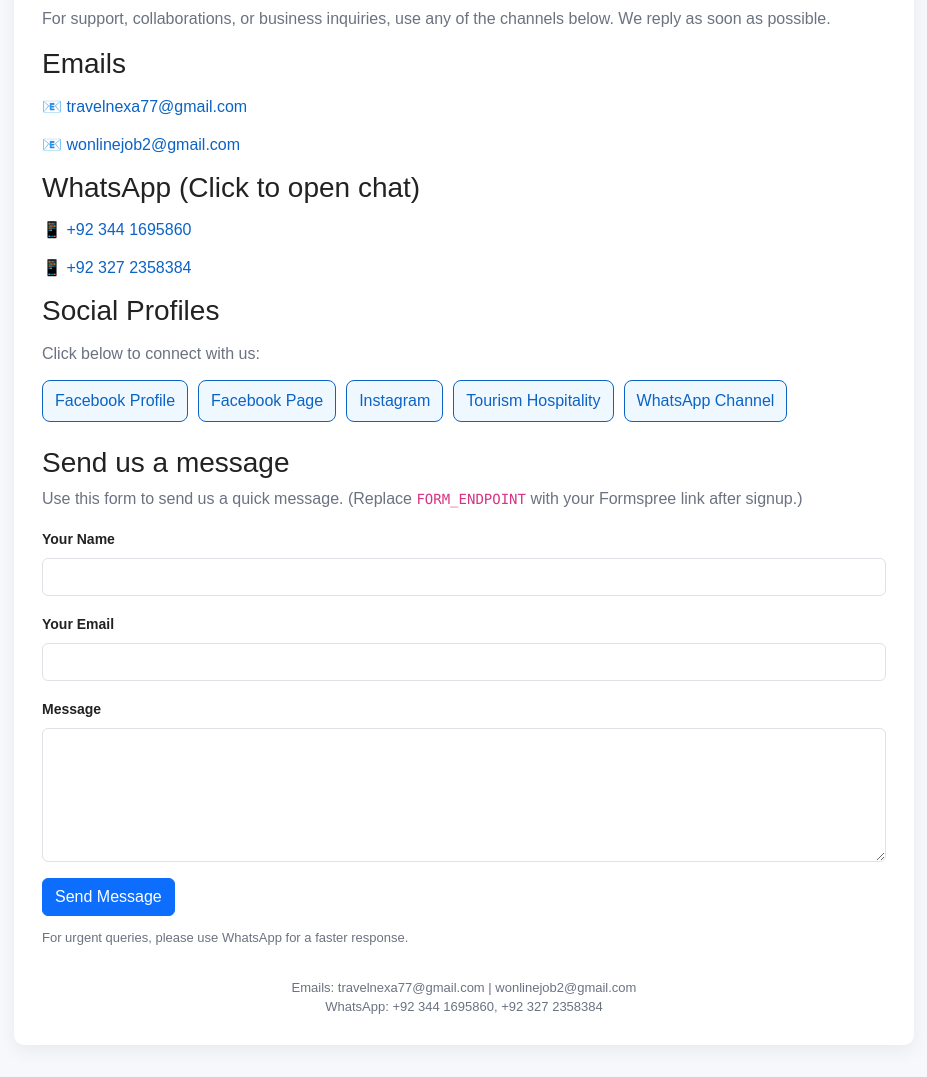
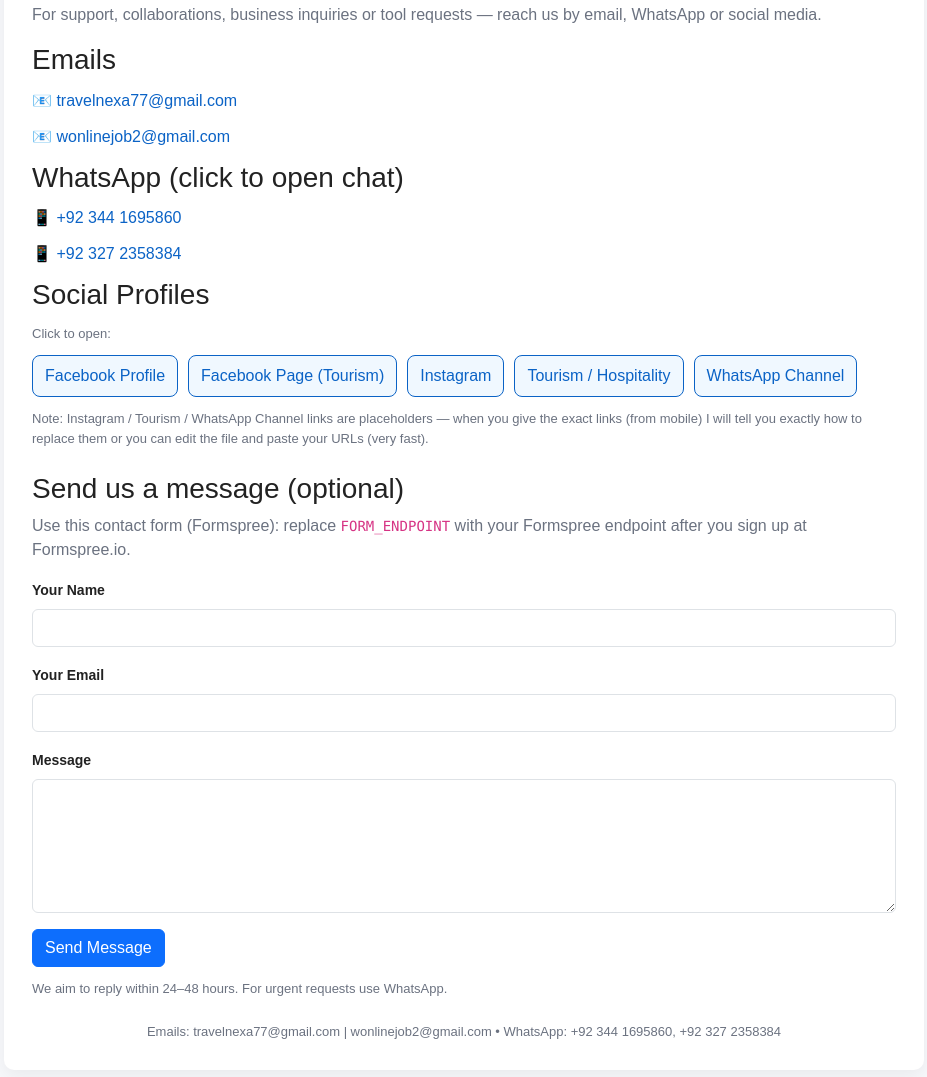
Before and after one commit to futuretoolshubai/future-tools-hub-ai, a plain HTML site: page contact.html in a window 1280 px wide. Shown: the part 143-1220 px from the top of the page, without its empty margins (176-1103 px from the left). Drawn offline with nearby package versions, Linux system fonts and the light colour scheme.

Commit message:
Update contact.html
contact reply link

Signed-off-by: futuretoolshubai <travelnexa77@gmail.com>

```diff
--- a/contact.html
+++ b/contact.html
@@ -1,57 +1,61 @@
+
 <!doctype html>
 <html lang="en">
 <head>
   <meta charset="utf-8">
   <meta name="viewport" content="width=device-width,initial-scale=1">
   <title>Contact Us – Future Tools Hub AI</title>
-  <meta name="description" content="Get in touch with Future Tools Hub AI for support, collaborations, or inquiries. Reach us via email, WhatsApp, or connect on social media.">
+  <meta name="description" content="Get in touch with Future Tools Hub AI for support, collaborations, or inquiries. Reach us via email, WhatsApp, or social media.">
   <link href="https://cdn.jsdelivr.net/npm/bootstrap@5.3.2/dist/css/bootstrap.min.css" rel="stylesheet">
   <style>
     body { font-family: Arial, sans-serif; background:#f7f8fb; color:#222; margin:0; padding:0; }
-    .container { max-width:900px; margin:40px auto; background:#fff; padding:28px; border-radius:10px; box-shadow:0 6px 18px rgba(0,0,0,0.06); }
+    .container { max-width:920px; margin:36px auto; background:#fff; padding:28px; border-radius:10px; box-shadow:0 6px 18px rgba(0,0,0,0.06); }
     h1 { color:#0b63c6; margin-bottom:10px; }
     .muted { color:#6b7280; }
-    .contact-item { margin:14px 0; font-size:16px; }
+    .contact-item { margin:12px 0; font-size:16px; }
     .contact-item a { color:#0b63c6; text-decoration:none; }
     .contact-item a:hover { text-decoration:underline; }
     .social-links { display:flex; gap:10px; flex-wrap:wrap; margin-top:12px; }
     .social-links a { padding:8px 12px; border-radius:8px; border:1px solid #0b63c6; color:#0b63c6; background:#f0f8ff; text-decoration:none; }
     .social-links a:hover { background:#0b63c6; color:#fff; }
     .note { font-size:13px; color:#6b7280; margin-top:12px; }
-    footer { margin-top:30px; font-size:13px; color:#6b7280; text-align:center; }
+    footer { margin-top:24px; font-size:13px; color:#6b7280; text-align:center; }
     .form-label { font-weight:600; font-size:14px; }
+    .small-muted { font-size:13px; color:#6b7280; }
   </style>
 </head>
 <body>
   <div class="container">
     <a href="index.html" style="text-decoration:none; color:#0b63c6;">← Back to Home</a>
     <h1>Contact Us</h1>
-    <p class="muted">For support, collaborations, or business inquiries, use any of the channels below. We reply as soon as possible.</p>
+    <p class="muted">For support, collaborations, business inquiries or tool requests — reach us by email, WhatsApp or social media.</p>
 
-    <!-- Emails -->
     <h3>Emails</h3>
     <div class="contact-item">📧 <a href="mailto:travelnexa77@gmail.com">travelnexa77@gmail.com</a></div>
     <div class="contact-item">📧 <a href="mailto:wonlinejob2@gmail.com">wonlinejob2@gmail.com</a></div>
 
-    <!-- WhatsApp -->
-    <h3>WhatsApp (Click to open chat)</h3>
+    <h3>WhatsApp (click to open chat)</h3>
     <div class="contact-item">📱 <a href="https://wa.me/923441695860?text=Hello%20Future%20Tools%20Hub">+92 344 1695860</a></div>
     <div class="contact-item">📱 <a href="https://wa.me/923272358384?text=Hello%20Future%20Tools%20Hub">+92 327 2358384</a></div>
 
-    <!-- Social Media -->
     <h3>Social Profiles</h3>
-    <div class="contact-item muted">Click below to connect with us:</div>
+    <div class="contact-item small-muted">Click to open:</div>
     <div class="social-links">
+      <!-- Known links you provided -->
       <a href="https://www.facebook.com/malikn.alikn" target="_blank" rel="noopener">Facebook Profile</a>
-      <a href="https://www.facebook.com/ExploreVista2025" target="_blank" rel="noopener">Facebook Page</a>
-      <a href="https://instagram.com/YOUR_INSTAGRAM_LINK" target="_blank" rel="noopener">Instagram</a>
-      <a href="https://YOUR_TOURISM_LINK" target="_blank" rel="noopener">Tourism Hospitality</a>
-      <a href="https://YOUR_WHATSAPP_CHANNEL_LINK" target="_blank" rel="noopener">WhatsApp Channel</a>
+      <a href="https://www.facebook.com/ExploreVista2025" target="_blank" rel="noopener">Facebook Page (Tourism)</a>
+
+      <!-- Placeholders (replace later when you can) -->
+      <a href="https://instagram.com/yourprofile" id="instalink" target="_blank" rel="noopener">Instagram</a>
+      <a href="#" id="tourismlink" target="_blank" rel="noopener">Tourism / Hospitality</a>
+      <a href="#" id="whatsappchannel" target="_blank" rel="noopener">WhatsApp Channel</a>
     </div>
 
-    <!-- Contact Form -->
-    <h3 class="mt-4">Send us a message</h3>
-    <p class="muted">Use this form to send us a quick message. (Replace <code>FORM_ENDPOINT</code> with your Formspree link after signup.)</p>
+    <p class="note">Note: Instagram / Tourism / WhatsApp Channel links are placeholders — when you give the exact links (from mobile) I will tell you exactly how to replace them or you can edit the file and paste your URLs (very fast).</p>
+
+    <h3 class="mt-4">Send us a message (optional)</h3>
+    <p class="muted">Use this contact form (Formspree): replace <code>FORM_ENDPOINT</code> with your Formspree endpoint after you sign up at Formspree.io.</p>
+
     <form action="https://formspree.io/f/FORM_ENDPOINT" method="POST">
       <div class="mb-3">
         <label class="form-label">Your Name</label>
@@ -68,12 +72,19 @@
       <button class="btn btn-primary" type="submit">Send Message</button>
     </form>
 
-    <p class="note">For urgent queries, please use WhatsApp for a faster response.</p>
+    <p class="note">We aim to reply within 24–48 hours. For urgent requests use WhatsApp.</p>
 
     <footer>
-      Emails: travelnexa77@gmail.com | wonlinejob2@gmail.com <br>
-      WhatsApp: +92 344 1695860, +92 327 2358384
+      Emails: travelnexa77@gmail.com | wonlinejob2@gmail.com • WhatsApp: +92 344 1695860, +92 327 2358384
     </footer>
   </div>
+
+  <script>
+    // If later you want to auto-replace placeholders from code (not required),
+    // uncomment and set the real URLs here:
+    // document.getElementById('instalink').href = 'https://instagram.com/your_real_profile';
+    // document.getElementById('tourismlink').href = 'https://example.com/your-tourism-link';
+    // document.getElementById('whatsappchannel').href = 'https://chat.whatsapp.com/your-channel-id';
+  </script>
 </body>
 </html>
```
